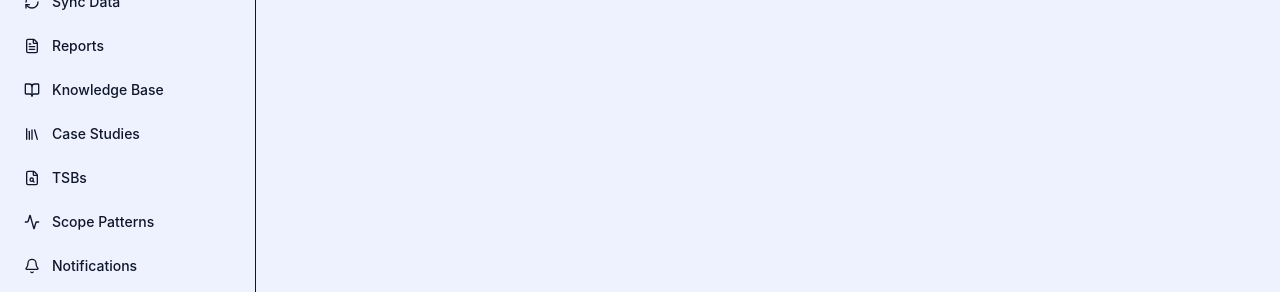
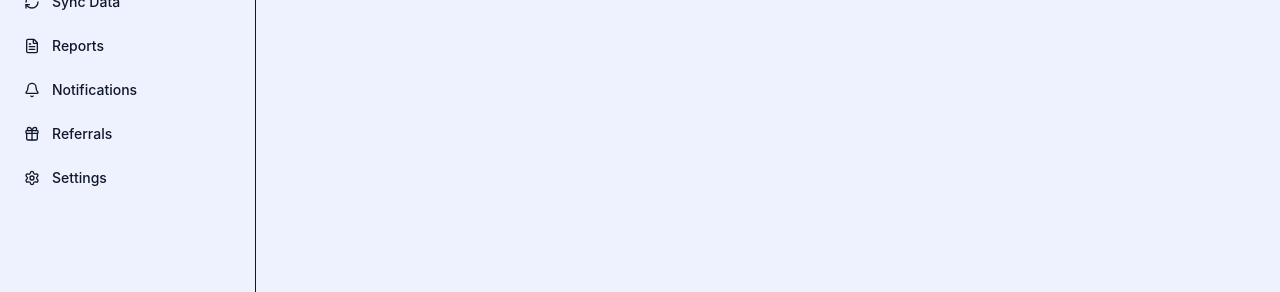
Before and after one commit to ddoubleg123/techpulse-remotepc-automation, a Next.js app: page /app/chat in a window 1280 px wide. Shown: the part 195-487 px from the top of the page. Built offline with nearby package versions, Linux system fonts and the light colour scheme; no server answers.

Commit message:
Hide WIP nav items; fix diagnostic persist auth

```diff
--- a/src/app/app/chat/page.tsx
+++ b/src/app/app/chat/page.tsx
@@ -1306,12 +1306,13 @@ export default function ChatPage() {
         .replace(/\s+/g, ' ')
         .trim() || 'unknown';
       const _objectPath = encodeURIComponent(_shopFolder) + '/' + encodeURIComponent(_unid) + '/' + encodeURIComponent(_reportFilename);
+      const _userToken = useAuthStore.getState().token || SUPABASE_ANON_KEY;
 
       // 1) Upload HTML report to the diagnostic-reports storage bucket.
       fetch(SUPABASE_URL + '/storage/v1/object/diagnostic-reports/' + _objectPath, {
         method: 'POST',
         headers: {
-          'Authorization': 'Bearer ' + SUPABASE_ANON_KEY,
+          'Authorization': 'Bearer ' + _userToken,
           'apikey': SUPABASE_ANON_KEY,
           'Content-Type': 'text/html',
           'x-upsert': 'true',
@@ -1323,7 +1324,7 @@ export default function ChatPage() {
       fetch(SUPABASE_URL + '/rest/v1/diagnostic_case_studies', {
         method: 'POST',
         headers: {
-          'Authorization': 'Bearer ' + SUPABASE_ANON_KEY,
+          'Authorization': 'Bearer ' + _userToken,
           'apikey': SUPABASE_ANON_KEY,
           'Content-Type': 'application/json',
           'Prefer': 'return=minimal',
--- a/src/components/layout/sidebar.tsx
+++ b/src/components/layout/sidebar.tsx
@@ -2,7 +2,7 @@
 
 import { usePathname, useRouter } from 'next/navigation';
 import Link from 'next/link';
-import { LayoutDashboard, MessageSquare, RefreshCw, FileText, Bell, Settings, Gift, LogOut, Activity, BookOpen, Library, FileSearch } from 'lucide-react';
+import { LayoutDashboard, MessageSquare, RefreshCw, FileText, Bell, Settings, Gift, LogOut } from 'lucide-react';
 import { useAuthStore } from '@/stores/authStore';
 
 const navItems = [
@@ -10,10 +10,10 @@ const navItems = [
   { label: 'Diagnostic Chat', href: '/app/chat', icon: MessageSquare },
   { label: 'Sync Data', href: '/app/sync', icon: RefreshCw },
   { label: 'Reports', href: '/app/reports', icon: FileText },
-  { label: 'Knowledge Base', href: '/app/knowledge', icon: BookOpen },
-  { label: 'Case Studies', href: '/app/cases', icon: Library },
-  { label: 'TSBs', href: '/app/tsbs', icon: FileSearch },
-  { label: 'Scope Patterns', href: '/app/scope-patterns', icon: Activity },
+  // { label: 'Knowledge Base', href: '/app/knowledge', icon: BookOpen },
+  // { label: 'Case Studies', href: '/app/cases', icon: Library },
+  // { label: 'TSBs', href: '/app/tsbs', icon: FileSearch },
+  // { label: 'Scope Patterns', href: '/app/scope-patterns', icon: Activity },
   { label: 'Notifications', href: '/app/notifications', icon: Bell },
   { label: 'Referrals', href: '/app/referrals', icon: Gift },
   { label: 'Settings', href: '/app/settings', icon: Settings },
```
